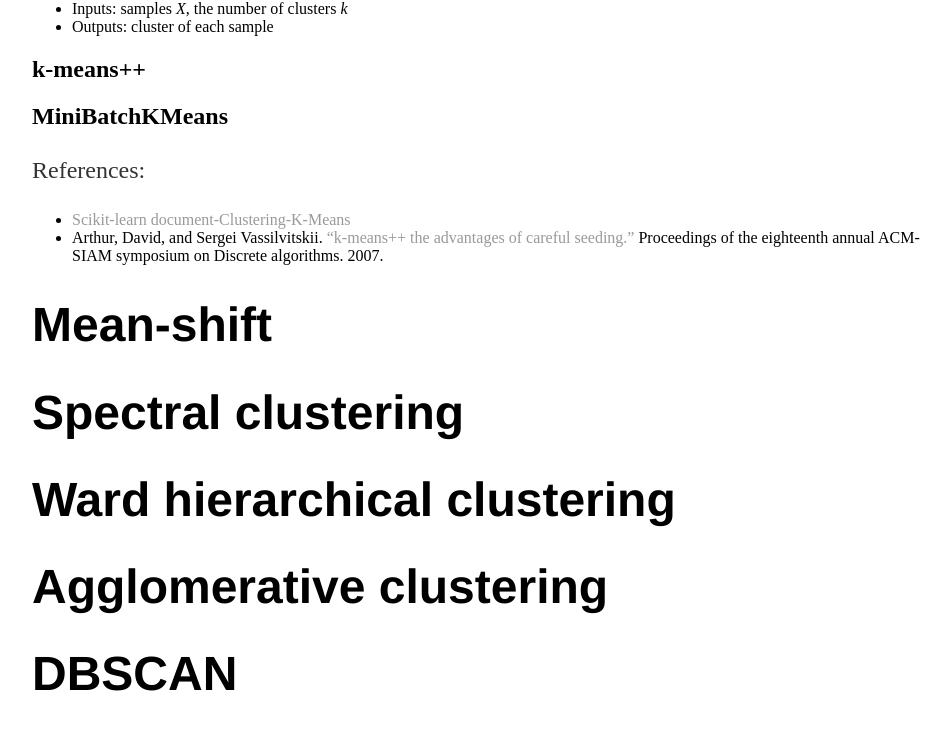
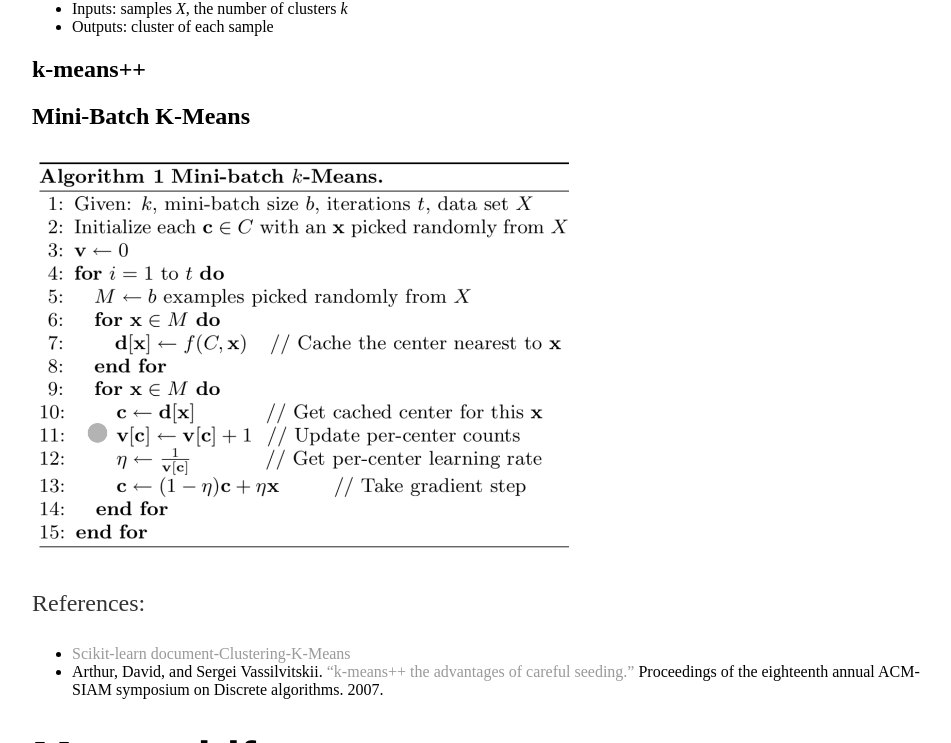
Before and after one commit to yangguomq/yangguomq.github.io, a Jekyll site: the page built from blog/clustering.md, in a window 1280 px wide and 900 px high, scrolled down 1160 px, cut to the strip 157-900 px from the top of the window. Shown: the whole strip, without its empty margins (160-1111 px from the left). Built offline with Jekyll 4.4.1, drawn with Linux system fonts in a browser that asks for light colours; our own code applies the rules of GitHub Pages for plain Markdown files.

Commit message:
Update clustering.md

```diff
--- a/blog/clustering.md
+++ b/blog/clustering.md
@@ -20,7 +20,10 @@
 
 ## k-means++
 
-## MiniBatchKMeans
+## Mini-Batch K-Means
+
+<img src="./figures/Mini_batch_kmeans.png"
+      height="400">
 
 
 References:
```
